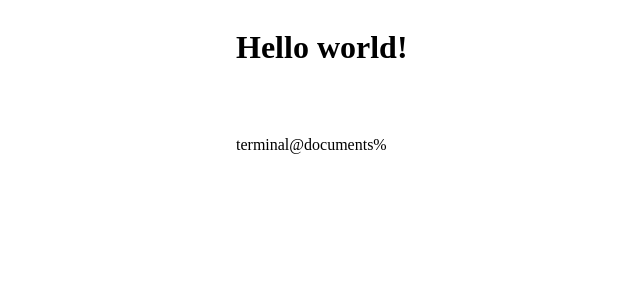
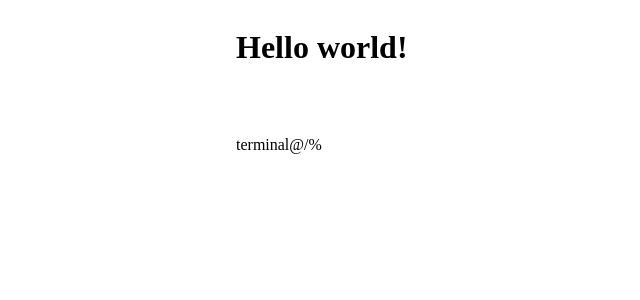
Before and after one commit to 00-status/terminal_game, a React app: page / in a window 1280 px wide. Shown: the top 300 px of the page, without its empty margins (88-728 px from the left). Built offline with nearby package versions, Linux system fonts and the light colour scheme; the HTML template or start-up script is replaced by a standard one.

Commit message:
Implemented a first pass of the change directory command

```diff
--- a/src/Terminal/Terminal.tsx
+++ b/src/Terminal/Terminal.tsx
@@ -1,4 +1,4 @@
-import { useState } from "react";
+import { useEffect, useState } from "react";
 
 import './terminal.css';
 import { Command, ICommand, TerminalDirectory, validCommands } from "./domain/types";
@@ -19,10 +19,15 @@ type Output = {
 export const Terminal = () => {
     const [currentDirectory, setCurrentDirectory] = useState<TerminalDirectory>(startingDirectory);
     const [commandHistory, setCommandHistory] = useState<Array<Command>>([]);
-    const [currentCommandIndex, setCurrentCommandIndex] = useState<number>(0);
 
     const [currentCommand, setCurrentCommand] = useState<Command>(createNewCommand(currentDirectory.name));
     const [outputs, setOutputs] = useState<Array<Output>>([]);
+
+    useEffect(() => {
+        setCurrentCommand((state) => {
+            return {...state, workingDirectory: currentDirectory.name}
+        })
+    }, [currentDirectory]);
 
     return <div className="terminal">
         <h1>Hello world!</h1>
@@ -76,7 +81,7 @@ const executeCommand = (
     currentDirectory: TerminalDirectory,
     setCurrentDirectory: (directory: TerminalDirectory) => void
 ): string => {
-    const command: ICommand|undefined = validCommands.get(currentCommand.text);
+    const command: ICommand|undefined = validCommands.get(currentCommand.text.split(' ')[0]);
 
     if (command) {
         return command.execute(
--- /dev/null
+++ b/src/Terminal/domain/Commands/ChangeDirectoryCommand.ts
@@ -0,0 +1,35 @@
+import { directories } from "../directories";
+import { Command, ICommand, TerminalDirectory } from "../types";
+
+export const ChangeDirectoryCommand: ICommand = {
+    execute: function (
+        command: Command,
+        commandHistory: Array<Command>,
+        currentDirectory: TerminalDirectory,
+        setCurrentDirectory: (directory: TerminalDirectory) => void,
+        args: Array<string>
+    ): string {
+        const commandChunks: string[] = command.text.split(' ');
+
+        const directoryToMoveTo = commandChunks[1];
+
+        const newDirectoryKey: string | null = directoryToMoveTo === '../'
+            ? currentDirectory.parent
+            : directoryToMoveTo;
+
+        if (newDirectoryKey === null) {
+            return 'No parent directory!';
+        }
+
+        console.log(command.workingDirectory);
+
+        const newDirectory = directories.get(command.workingDirectory + newDirectoryKey);
+
+        if (newDirectory) {
+            setCurrentDirectory(newDirectory);
+            return '';
+        } else {
+            return 'No such file or directory: ' + directoryToMoveTo;
+        }
+    }
+};
--- a/src/Terminal/domain/directories.ts
+++ b/src/Terminal/domain/directories.ts
@@ -1,9 +1,42 @@
 import { TerminalDirectory, TerminalFile } from "./types";
 
 export const startingDirectory: TerminalDirectory = {
-    name: 'documents',
-    dateCreated: '2024-01-01 00:00:00',
+    name: '/',
+    dateCreated: '2237-01-01 00:00:00',
     parent: null,
-    subDirectories: [],
+    subDirectories: ['documents', 'emails'],
     files: new Map<string, TerminalFile>()
-};
+}
+
+export const directories: Map<string, TerminalDirectory> = new Map([
+    [
+        '/',
+        {
+            name: '/',
+            dateCreated: '2237-01-01 00:00:00',
+            parent: null,
+            subDirectories: ['documents', 'emails'],
+            files: new Map<string, TerminalFile>()
+        }
+    ],
+    [
+        '/documents',
+        {
+            name: '/documents',
+            dateCreated: '2237-01-12 00:00:00',
+            parent: '/',
+            subDirectories: [],
+            files: new Map<string, TerminalFile>()
+        }
+    ],
+    [
+        '/emails',
+        {
+            name: '/documents',
+            dateCreated: '2237-01-07 00:00:00',
+            parent: '/',
+            subDirectories: [],
+            files: new Map<string, TerminalFile>()
+        }
+    ],
+]);
--- a/src/Terminal/domain/types.ts
+++ b/src/Terminal/domain/types.ts
@@ -1,11 +1,12 @@
+import { ChangeDirectoryCommand } from "./Commands/ChangeDirectoryCommand";
 import { HelpCommand } from "./Commands/HelpCommand";
 import { HistoryCommand } from "./Commands/HistoryCommand";
 
 export type TerminalDirectory = {
     name: string;
     dateCreated: string; // 2024-01-01 00:00:00
-    parent: TerminalDirectory | null;
-    subDirectories: Array<TerminalDirectory>;
+    parent: string | null;
+    subDirectories: Array<string>;
     files: Map<string, TerminalFile>;
 }
 
@@ -35,5 +36,6 @@ export interface ICommand {
 
 export const validCommands = new Map<string, ICommand>([
     ["help", HelpCommand],
-    ["history", HistoryCommand]
+    ["history", HistoryCommand],
+    ['cd', ChangeDirectoryCommand]
 ])
```
